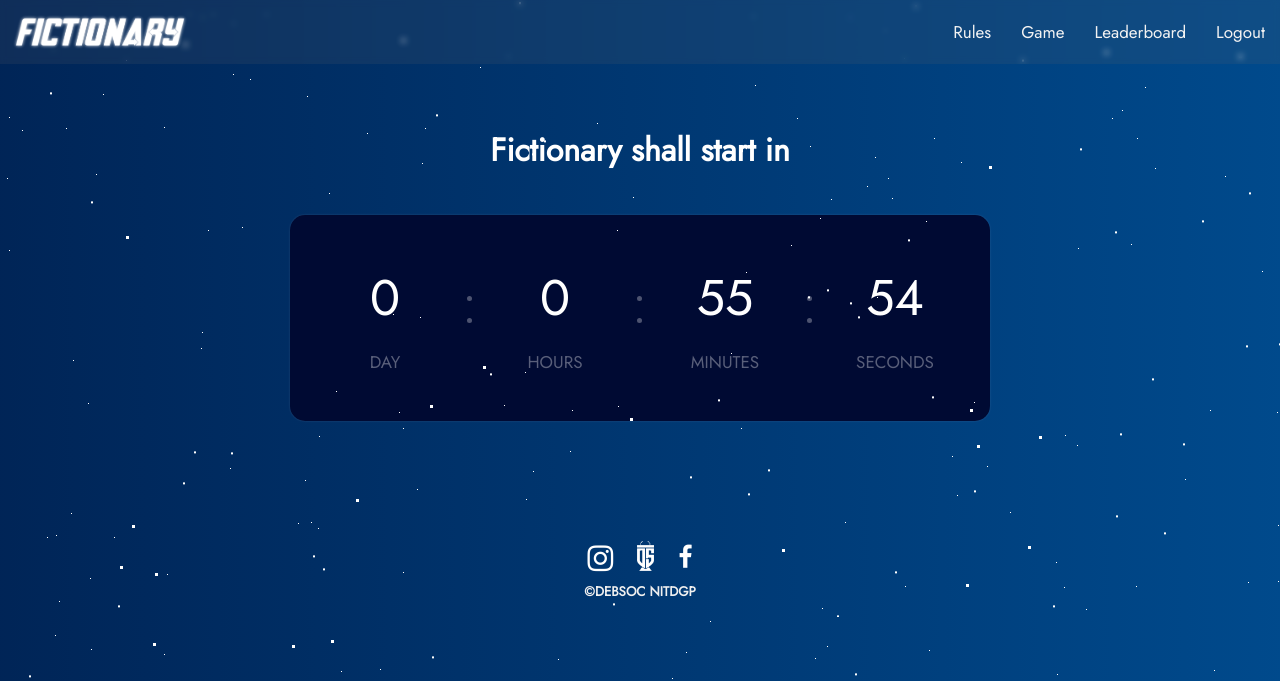
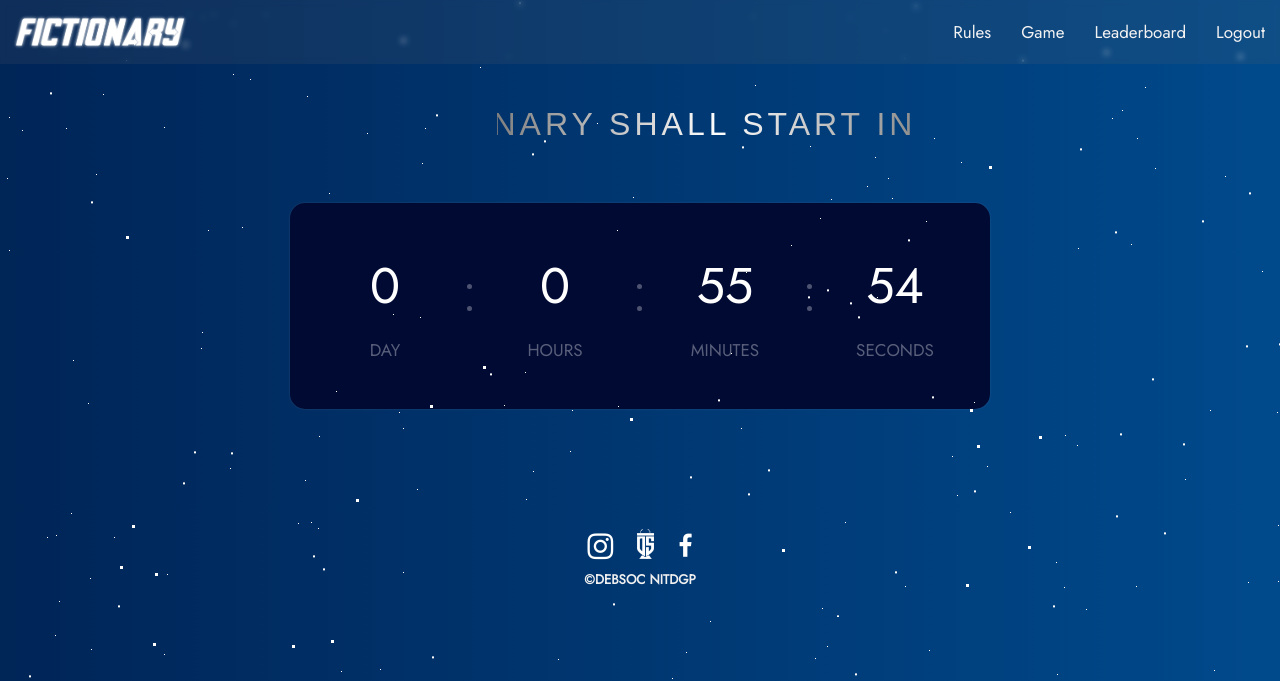
Before and after one commit to Kaustuv942/DSquiz, a Django app: page / in a window 1280 px wide. Shown: the top 681 px of the page. Run offline with Django 3.2, Linux system fonts and the light colour scheme; a user stored in the database is signed in; data comes from the database, SQL or seed files in the repository; both versions use the stored data as it was after the commit; some libraries are stand-ins or nearby versions.

Commit message:
timer page update

```diff
--- a/templates/timer.html
+++ b/templates/timer.html
@@ -115,8 +115,11 @@
 }
 }
 </style>
-<div style="color: white; text-align: center; width: 100vw; margin-top: 100px; display:flex; justify-content:center; align-items: center; flex-direction:column;">
-    <h1 color='white'> Fictionary shall start in</h1>
+<div style="color: white; text-align: center; width: 100vw; margin-top: 60px; display:flex; justify-content:center; align-items: center; flex-direction:column;">
+
+    <div class="head">
+      <p> FICTIONARY SHALL START IN</p>
+    </div>
     <div class="clock-container">
   <div class="clock-col">
     <p class="clock-day clock-timer">
```
Also changed, not shown: db.sqlite3.
